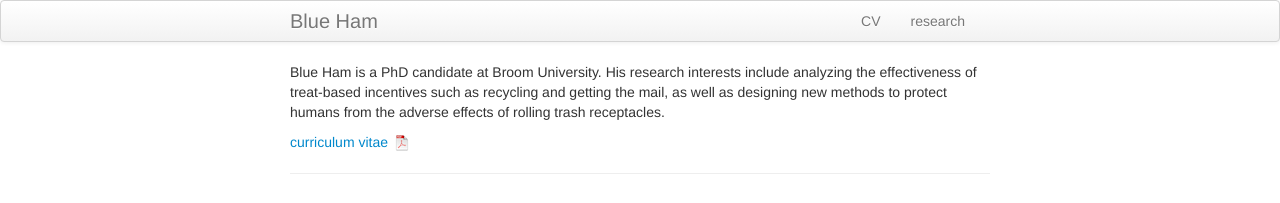
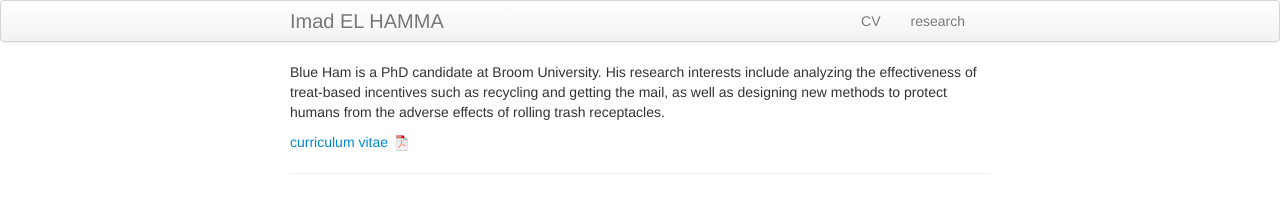
Before and after one commit to elhamma/elhamma.github.io, a Jekyll site: the page built from index.md, in a window 1280 px wide. Shown: the top 203 px of the page. Built offline with Jekyll 4.4.1, drawn with Linux system fonts in a browser that asks for light colours.

Commit message:
Update _config.yml

```diff
--- a/_config.yml
+++ b/_config.yml
@@ -8,14 +8,14 @@ highlighter: rouge
 # Themes are encouraged to use these universal variables
 # so be sure to set them if your theme uses them.
 #
-title : Blue Ham
+title : Imad EL HAMMA
 author :
-  name : Marisa Carlos
-  email : mbc96@cornell.edu
-  github : mbcarlos
-  twitter : MarisaBriCarlos
+  name : EL HAMMA Imad
+  email : imad.elhamma@gmail.com
+  github : elhamma
+  twitter : imad.Elhamma
 
-production_url : http://marisabriana.github.io
+production_url : http://elhamma.github.io
 
 # Tell Github to use the kramdown markdown interpreter
 # (see https://help.github.com/articles/migrating-your-pages-site-from-maruku)
```
